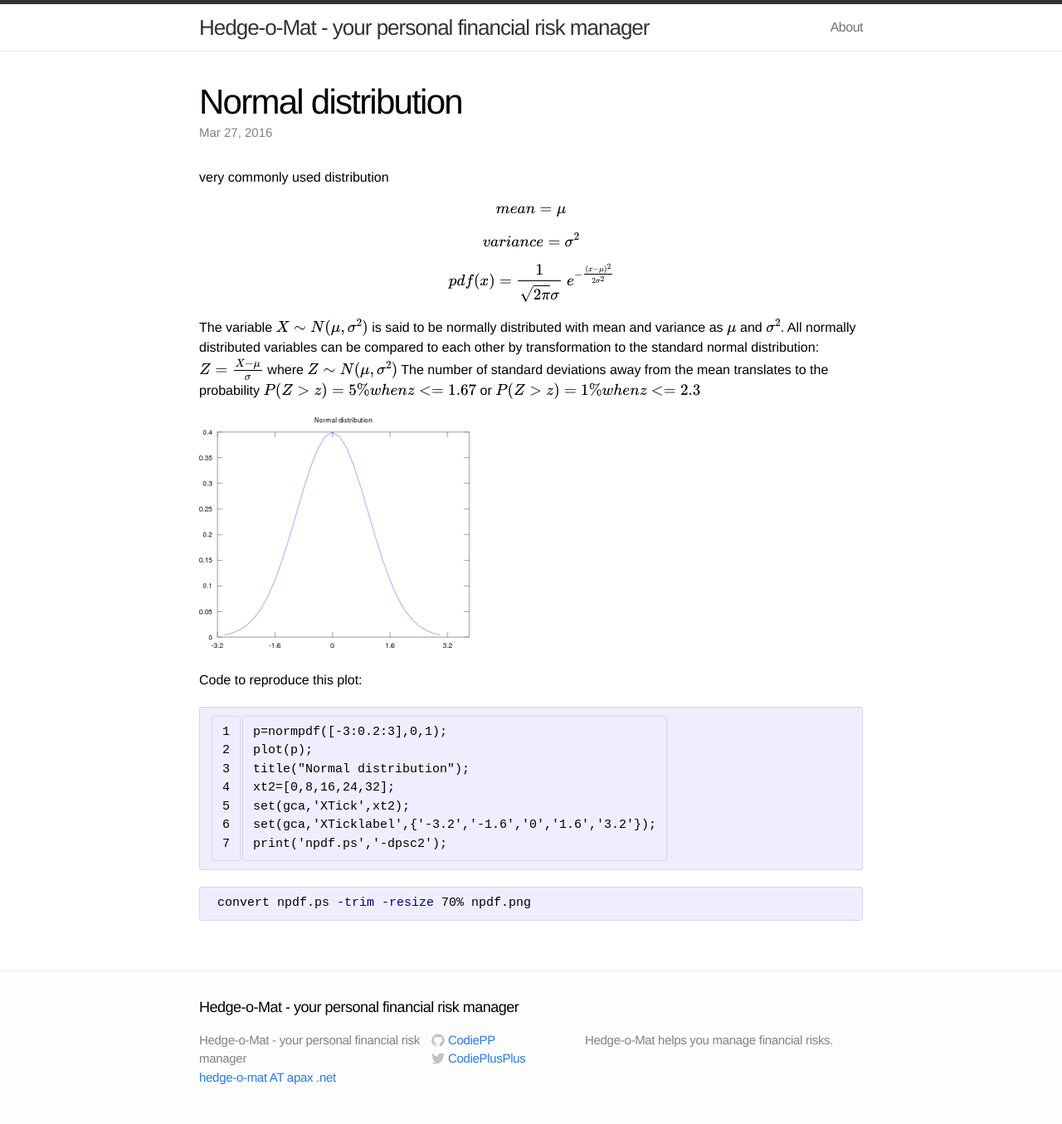
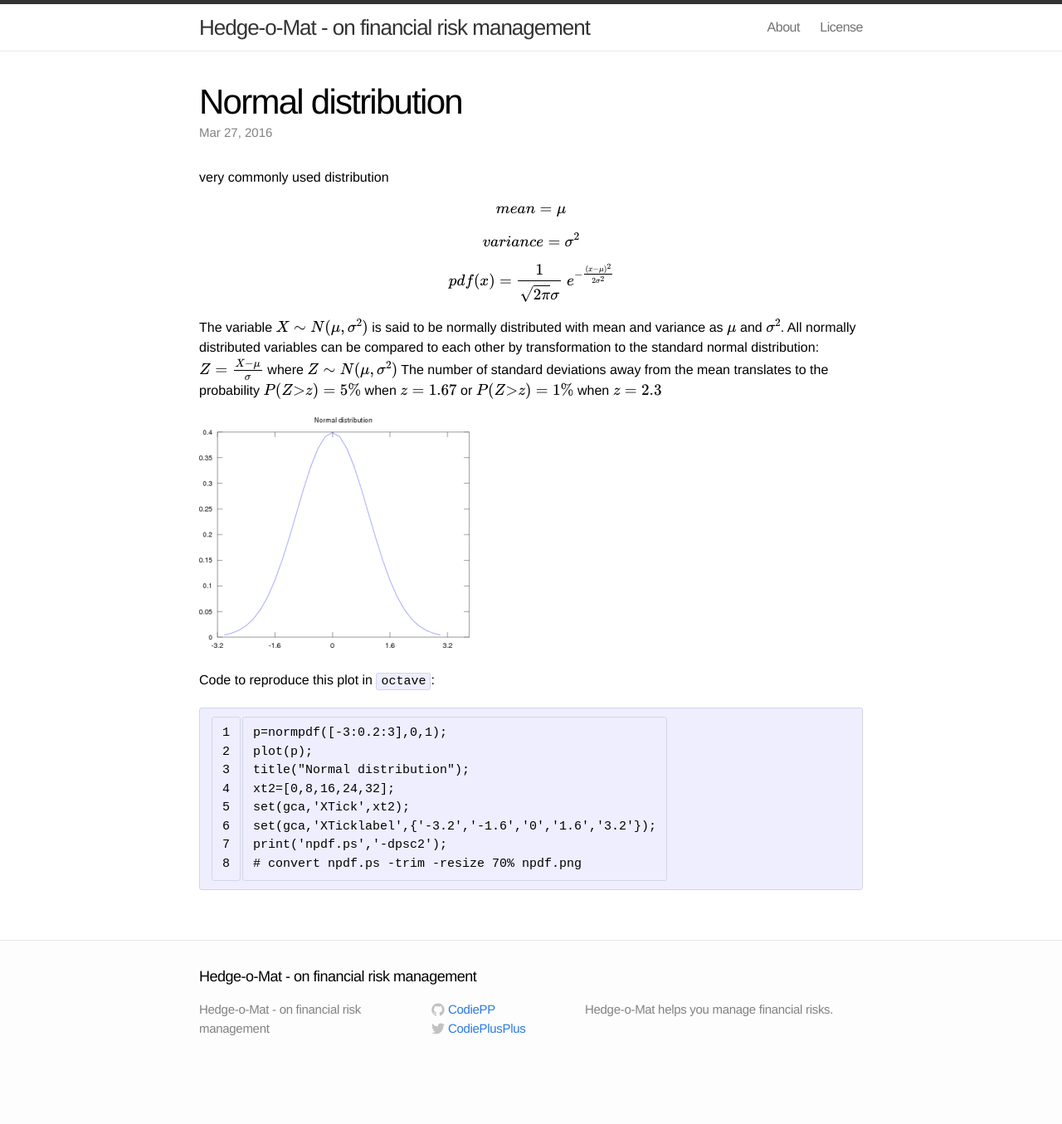
Before and after one commit to CodiePP/Hedge-o-Mat, a Jekyll site: the page built from _source/_posts/2016-03-27-normal-distribution.md, in a window 1280 px wide. Shown: the whole page at 83% size. Built offline with Jekyll 4.4.1, drawn with Linux system fonts in a browser that asks for light colours; formulas are drawn with MathJax 3; after the commit the page ends 1296 px from its top, so only the background shows below that.

Commit message:
new post

```diff
--- a/_source/_config.yml
+++ b/_source/_config.yml
@@ -1,8 +1,8 @@
 # Site settings
-title: "Hedge-o-Mat - your personal financial risk manager"
-email: "hedge-o-mat AT apax .net"
+title: "Hedge-o-Mat - on financial risk management"
+email: ""  #"hedge-o-mat AT apax .net"
 description: "Hedge-o-Mat helps you manage financial risks."
-baseurl: ""
+####baseurl: "http://codiepp.github.io/Hedge-o-Mat"
 url: "http://codiepp.github.io/Hedge-o-Mat"
 twitter_username: CodiePlusPlus
 github_username:  CodiePP
@@ -17,5 +17,11 @@
 # build index
 lsi: true
 
-# permalink as /:categories/:title.html
+# permalink as /Hedge-o-Mat/:categories/:title.html
 permalink: none
+
+# Serving
+detach:  false
+port:    4000
+host:    127.0.0.1
+baseurl: "/Hedge-o-Mat" # does not include hostname
--- a/_source/_posts/2016-03-27-normal-distribution.md
+++ b/_source/_posts/2016-03-27-normal-distribution.md
@@ -19,11 +19,11 @@
 transformation to the standard normal distribution:
 $$ Z = \frac{X - \mu}{\sigma} $$ where $$ Z \sim N(\mu, \sigma^2) $$
 The number of standard deviations away from the mean translates to the
-probability $$P(Z>z) = 5{\%} when z<=1.67$$ or $$P(Z>z) = 1{\%} when z<=2.3$$
+probability $$P(Z{>}z) = 5{\%}$$  when $$z=1.67$$ or $$P(Z{>}z) = 1{\%}$$ when $$z=2.3$$
 
 ![Normal probability distribution](/images/npdf.png)
 
-Code to reproduce this plot:
+Code to reproduce this plot in `octave`:
 
 {% highlight octave linenos %}
 p=normpdf([-3:0.2:3],0,1);
@@ -33,8 +33,5 @@
 set(gca,'XTick',xt2);
 set(gca,'XTicklabel',{'-3.2','-1.6','0','1.6','3.2'});
 print('npdf.ps','-dpsc2');
+# convert npdf.ps -trim -resize 70% npdf.png
 {% endhighlight %}
-
-~~~ sh
- convert npdf.ps -trim -resize 70% npdf.png
-~~~
```
Also changed, not shown: _source/_posts/2016-03-26-welcome-to-Hedge-o-Mat.md (added, +18 -0 lines), _source/_posts/2016-03-26-welcome-to-jekyll.markdown (deleted, +0 -24 lines), _source/about.md (+3 -4 lines), _source/license.md (added).
